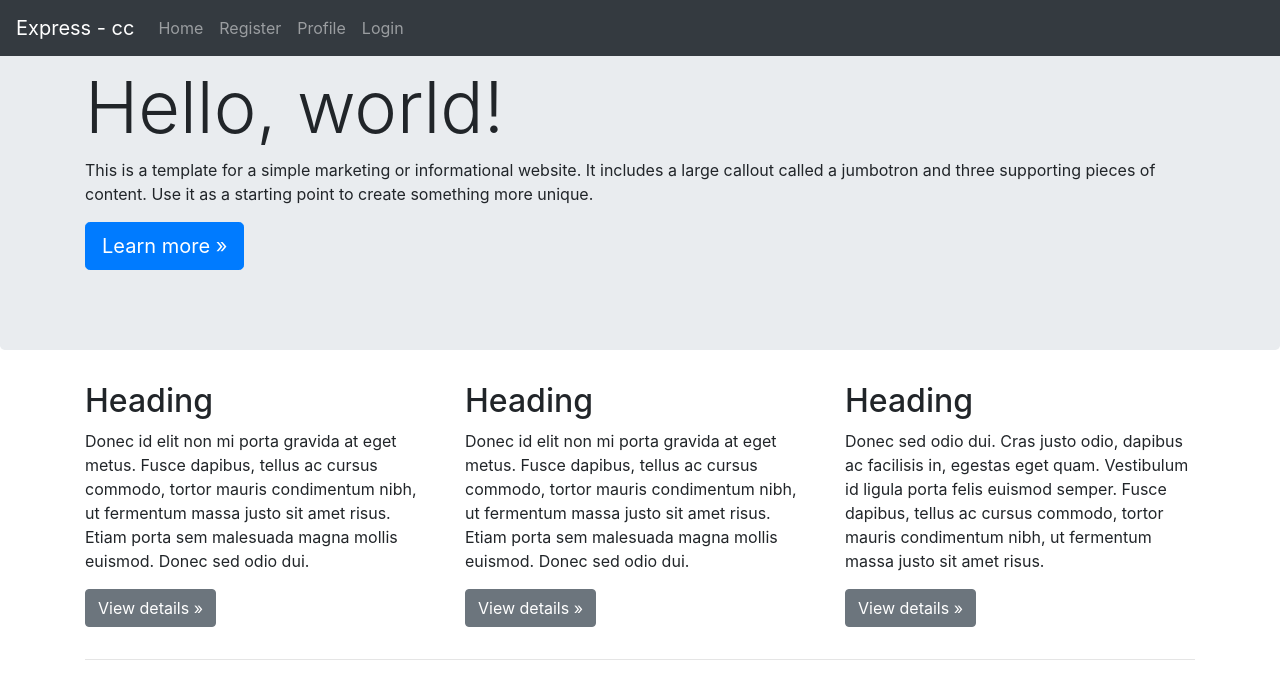
After one commit to BTrain137/glowing-octo-memory, a Node server app: page / in a window 1280 px wide. The commit adds this page. Shown: the top 699 px of the page. Run offline with Node 20, Linux system fonts and the light colour scheme.

Commit message:
add navbar, and pages

```diff
--- a/routes/index.js
+++ b/routes/index.js
@@ -5,6 +5,9 @@ const db = require("./../db.js");
 var bcrypt = require('bcrypt');
 const saltRounds = 10;
 
+router.get("/", function(req, res){
+  res.render("home", { title: "Home" });
+})
 /* GET home page. */
 router.get('/register', (req, res, next) => {
   res.render('register', { title: 'Registration' });
--- /dev/null
+++ b/views/home.hbs
@@ -0,0 +1,54 @@
+{{> header }}
+
+<main role="main">
+
+    <!-- Main jumbotron for a primary marketing message or call to action -->
+    <div class="jumbotron">
+        <div class="container">
+            <h1 class="display-3">Hello, world!</h1>
+            <p>This is a template for a simple marketing or informational website. It includes a large callout called a jumbotron
+                and three supporting pieces of content. Use it as a starting point to create something more unique.</p>
+            <p>
+                <a class="btn btn-primary btn-lg" href="#" role="button">Learn more &raquo;</a>
+            </p>
+        </div>
+    </div>
+
+    <div class="container">
+        <!-- Example row of columns -->
+        <div class="row">
+            <div class="col-md-4">
+                <h2>Heading</h2>
+                <p>Donec id elit non mi porta gravida at eget metus. Fusce dapibus, tellus ac cursus commodo, tortor mauris
+                    condimentum nibh, ut fermentum massa justo sit amet risus. Etiam porta sem malesuada magna mollis euismod.
+                    Donec sed odio dui. </p>
+                <p>
+                    <a class="btn btn-secondary" href="#" role="button">View details &raquo;</a>
+                </p>
+            </div>
+            <div class="col-md-4">
+                <h2>Heading</h2>
+                <p>Donec id elit non mi porta gravida at eget metus. Fusce dapibus, tellus ac cursus commodo, tortor mauris
+                    condimentum nibh, ut fermentum massa justo sit amet risus. Etiam porta sem malesuada magna mollis euismod.
+                    Donec sed odio dui. </p>
+                <p>
+                    <a class="btn btn-secondary" href="#" role="button">View details &raquo;</a>
+                </p>
+            </div>
+            <div class="col-md-4">
+                <h2>Heading</h2>
+                <p>Donec sed odio dui. Cras justo odio, dapibus ac facilisis in, egestas eget quam. Vestibulum id ligula porta
+                    felis euismod semper. Fusce dapibus, tellus ac cursus commodo, tortor mauris condimentum nibh, ut fermentum
+                    massa justo sit amet risus.</p>
+                <p>
+                    <a class="btn btn-secondary" href="#" role="button">View details &raquo;</a>
+                </p>
+            </div>
+        </div>
+
+        <hr>
+
+    </div>
+    <!-- /container -->
+
+</main>
--- a/views/partials/footer-end.hbs
+++ b/views/partials/footer-end.hbs
@@ -1,11 +1,11 @@
         <!-- Google Analytics: change UA-XXXXX-X to be your site's ID. -->
-        <script>
+        {{!-- <script>
             (function(b,o,i,l,e,r){b.GoogleAnalyticsObject=l;b[l]||(b[l]=
             function(){(b[l].q=b[l].q||[]).push(arguments)});b[l].l=+new Date;
             e=o.createElement(i);r=o.getElementsByTagName(i)[0];
             e.src='https://www.google-analytics.com/analytics.js';
             r.parentNode.insertBefore(e,r)}(window,document,'script','ga'));
             ga('create','UA-XXXXX-X','auto');ga('send','pageview');
-        </script>
+        </script> --}}
     </body>
 </html>
--- a/views/partials/header.hbs
+++ b/views/partials/header.hbs
@@ -1,5 +1,6 @@
 <!doctype html>
 <html class="no-js" lang="">
+
 <head>
     <meta charset="utf-8">
     <meta http-equiv="x-ua-compatible" content="ie=edge">
@@ -9,10 +10,33 @@
 
     <link rel="apple-touch-icon" href="apple-touch-icon.png">
     <!-- Place favicon.ico in the root directory -->
-        <link rel="stylesheet" href="https://maxcdn.bootstrapcdn.com/bootstrap/4.0.0/css/bootstrap.min.css" integrity="sha384-Gn5384xqQ1aoWXA+058RXPxPg6fy4IWvTNh0E263XmFcJlSAwiGgFAW/dAiS6JXm" crossorigin="anonymous">
+    <link rel="stylesheet" href="https://maxcdn.bootstrapcdn.com/bootstrap/4.0.0/css/bootstrap.min.css" integrity="sha384-Gn5384xqQ1aoWXA+058RXPxPg6fy4IWvTNh0E263XmFcJlSAwiGgFAW/dAiS6JXm"
+        crossorigin="anonymous">
 
 </head>
+
 <body>
     <!--[if lt IE 8]>
             <p class="browserupgrade">You are using an <strong>outdated</strong> browser. Please <a href="http://browsehappy.com/">upgrade your browser</a> to improve your experience.</p>
         <![endif]-->
+
+    <nav class="navbar navbar-expand-md navbar-dark fixed-top bg-dark">
+        <a class="navbar-brand" href="#">Express - cc</a>
+        <div class="collapse navbar-collapse" id="navbarsExampleDefault">
+            <ul class="navbar-nav mr-auto">
+                <li class="nav-item">
+                    <a class="nav-link" href="/">Home
+                    </a>
+                </li>
+                <li class="nav-item">
+                    <a class="nav-link" href="/register">Register</a>
+                </li>
+                <li class="nav-item">
+                    <a class="nav-link" href="/profile">Profile</a>
+                </li>
+                <li class="nav-item">
+                    <a class="nav-link" href="/login">Login</a>
+                </li>
+            </ul>
+        </div>
+    </nav>
--- a/views/register.hbs
+++ b/views/register.hbs
@@ -1,4 +1,5 @@
 {{> header }}
+<div style="height: 60px"></div>
 <div class="container">
     <h1>{{{title}}}</h1>
 
```
Lines whose indentation alone changed are shown as unchanged.
